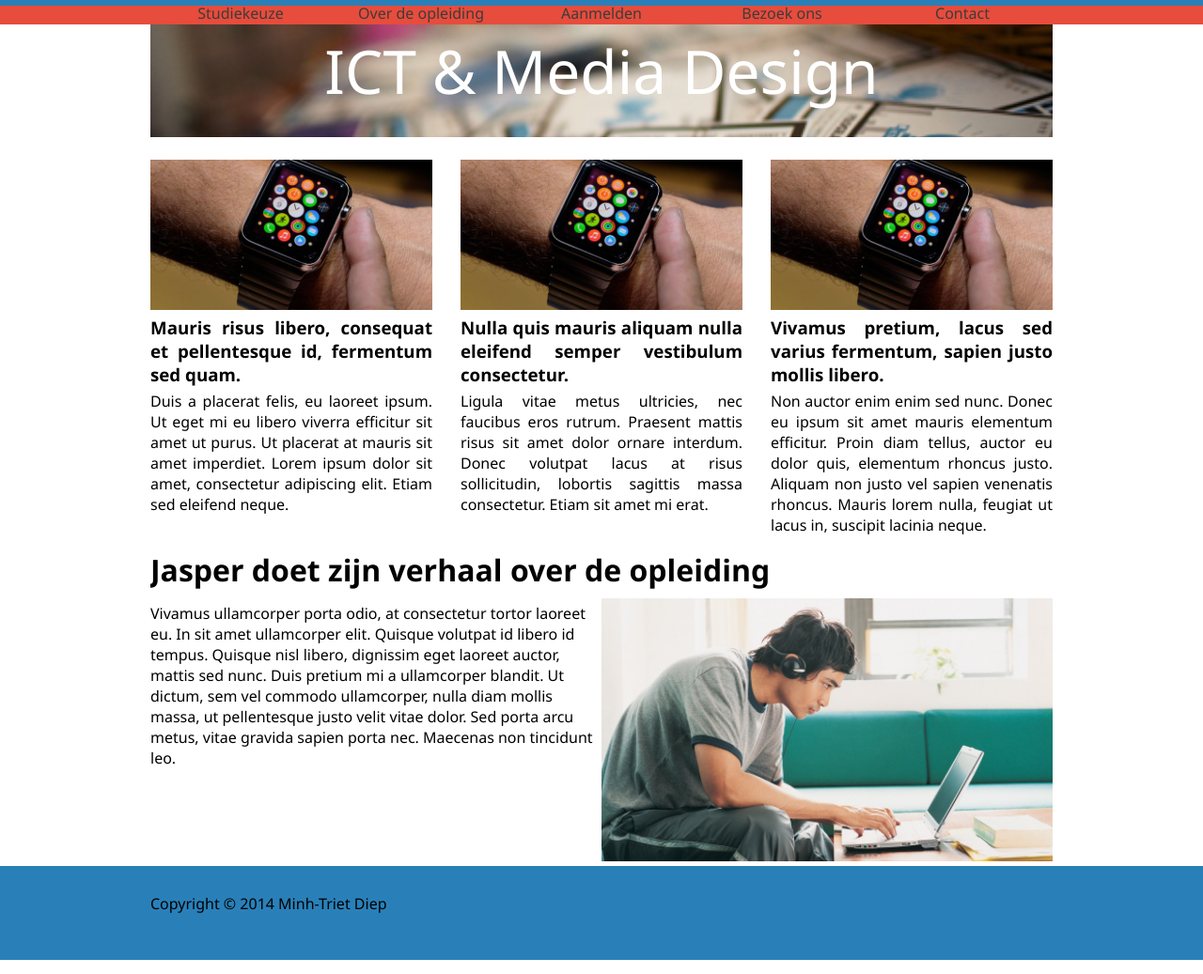
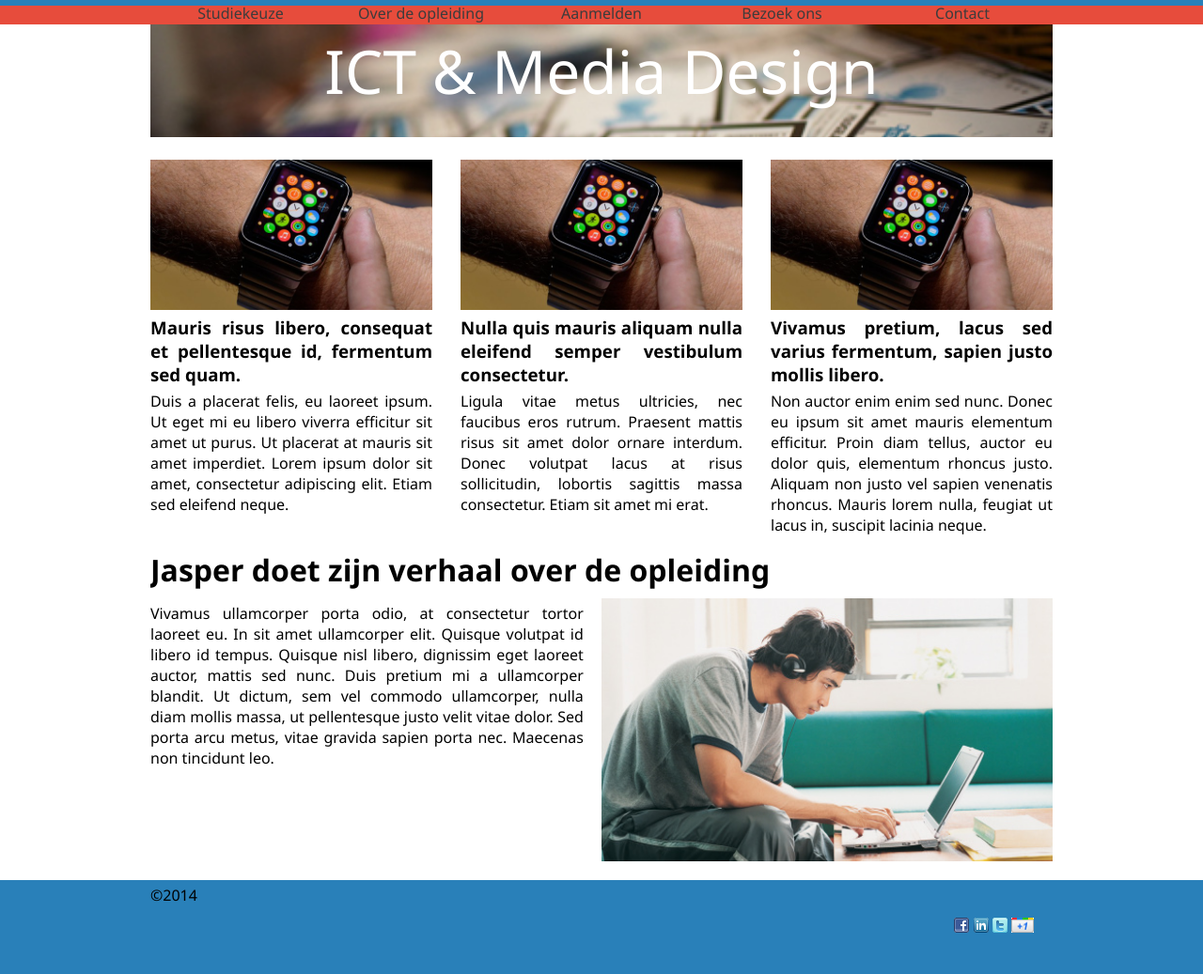
Before and after one commit to E66666666/IMD, a plain HTML site: page index.html in a window 1280 px wide. Shown: the part 94-1131 px from the top of the page at 94% size. Drawn offline with Linux system fonts and the light colour scheme.

Commit message:
Added social media

```diff
--- a/index.html
+++ b/index.html
@@ -58,7 +58,16 @@
 		</div>
 		<div id="footercontainer">
 			<div id="footer">
-				<p>Copyright © 2014 Minh-Triet Diep</p>
+				<p>©2014</p>
+				<ul id="social">
+					<li><a href="http://www.facebook.com/sharer.php?s=100&amp;p[title]=Studeren&amp;p[summary]=Op+zoek+naar+juiste+hbo-opleiding%3F+Fontys+helpt+graag+met+studiekeuze%21+Je+kunt+aan+allerlei+studiekeuze-activiteiten+meedoen+of+vragen+voor+studieadvies.&amp;p[url]=http%3A%2F%2Ffontys.nl%2FStuderen.htm%3FelementHolder%3D89590&amp;p[images][0]=http%3A%2F%2Ffontys.nl%2Fupload_mm%2F6%2Fd%2F0%2F15815_fullimage_k257.JPG"><img alt="Facebook" src="img/ico-facebook-16.png" height="16" width="16"/></a></li>
+
+					<li><a href="http://www.linkedin.com/shareArticle?mini=true&amp;url=http%3A%2F%2Ffontys.nl%2FStuderen.htm%3FelementHolder%3D89590&amp;title=Studeren"><img alt="Linkedin" src="img/ico-linkedin-16.png" height="16" width="16"/></a></li>
+
+					<li><a href="http://twitter.com/share?url=http%3A%2F%2Ffontys.nl%2FStuderen.htm%3FelementHolder%3D89590&amp;lang=nl"><img alt="Twitter" src="img/ico-twitter-16.png" height="16" width="16"/></a></li>
+
+					<li><a href="https://plusone.google.com/_/+1/confirm?hl=nl&amp;url=http%3A%2F%2Ffontys.nl%2FStuderen.htm%3FelementHolder%3D89590"><img alt="Google" src="img/ico-googleplus-16.png" height="16" width="24"/></a></li>
+				</ul>
 			</div>
 		</div>
 	</body>
--- a/styles/generic.css
+++ b/styles/generic.css
@@ -127,7 +127,7 @@ li {
 	min-height: 100px;
 	padding-top: 120px; /* header + menubar // DOESN'T WORK WITH FLOATING HEADER IMAGES AND STUFF*/
 	padding-top: 45px; /* arbitrary value depending on image height and I do not like this at all */
-	padding-bottom: 100px;
+	padding-bottom: 120px; /* footer + 20px for niceness */
 }
 
 /*
@@ -139,6 +139,7 @@ li {
 	margin-top: -100px;
 	height: 100px;
 	clear:both;
+
 	/*height:100px;
 	position:absolute;
 	bottom:0;
@@ -148,7 +149,16 @@ li {
 #footer {
 	width: 960px;
 	margin: auto;
-	line-height: 80px;
+}
+
+#footer p {
+	float: left;
+}
+
+#social {
+	margin-right: 20px;
+	float: right;
+	line-height: 100px;
 }
 
 /*
--- a/styles/index.css
+++ b/styles/index.css
@@ -46,7 +46,8 @@
 }
 
 #bigtext {
-	width: 50%;
+	width: 48%;
+	text-align: justify;
 }
 
 #bigimg {
```
Also changed, not shown: img/ico-facebook-16.png (added), img/ico-googleplus-16.png (added), img/ico-linkedin-16.png (added), img/ico-twitter-16.png (added).
